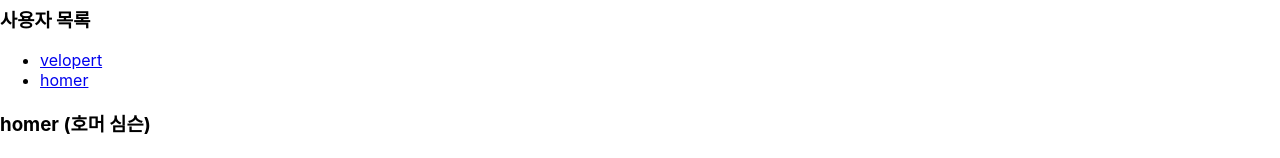
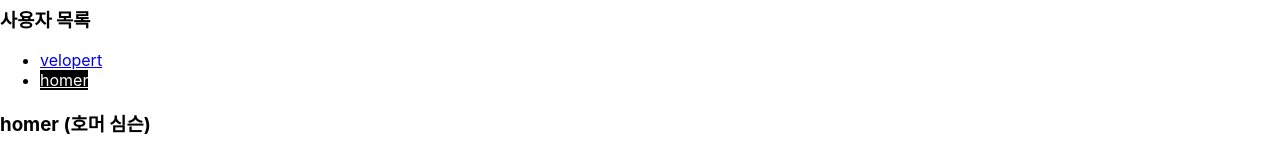
Before and after one commit to Wangchi-son/router-tutorial, a React (Create React App) app: page /profiles/homer in a window 1280 px wide. Shown: the part 144-302 px from the top of the page. Built offline with nearby package versions, Linux system fonts and the light colour scheme.

Commit message:
NavLink 기능

```diff
--- a/src/Profiles.js
+++ b/src/Profiles.js
@@ -1,6 +1,6 @@
 import React from "react";
 import Profile from "./Profile";
-import { Link, Route } from "react-router-dom";
+import { NavLink, Route } from "react-router-dom";
 
 function Profiles() {
   return (
@@ -8,10 +8,20 @@
       <h3>사용자 목록</h3>
       <ul>
         <li>
-          <Link to="/profiles/velopert">velopert</Link>
+          <NavLink
+            to="/profiles/velopert"
+            activeStyle={{ background: "black", color: "white" }}
+          >
+            velopert
+          </NavLink>
         </li>
         <li>
-          <Link to="/profiles/homer">homer</Link>
+          <NavLink
+            to="/profiles/homer"
+            activeStyle={{ background: "black", color: "white" }}
+          >
+            homer
+          </NavLink>
         </li>
       </ul>
 
```
